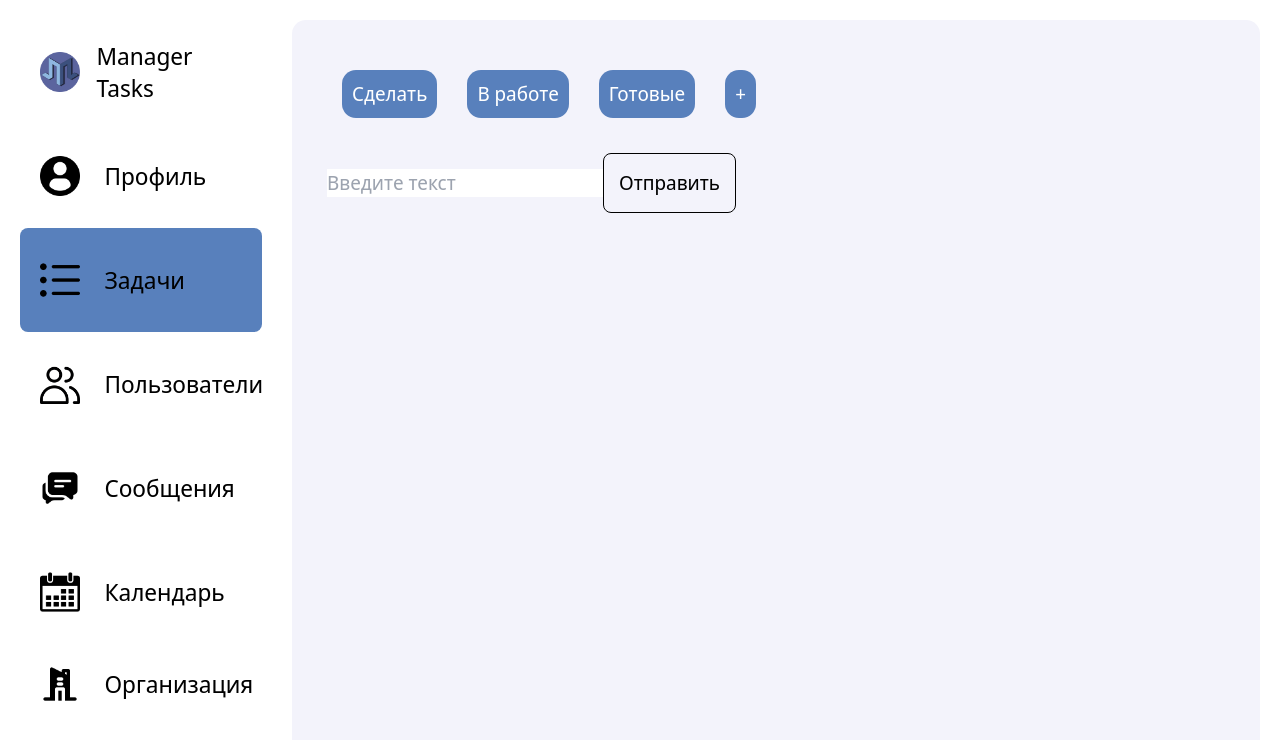
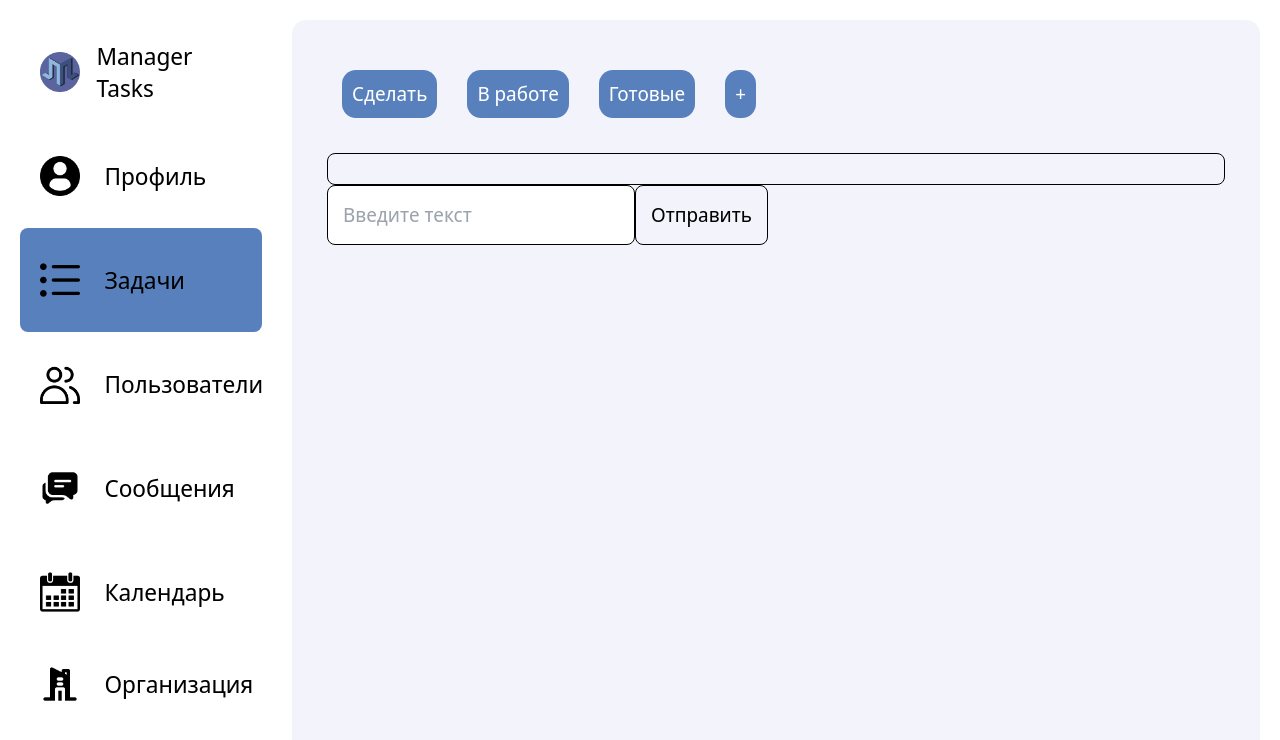
Before and after one commit to divelineq/manager-tasks, a React (Vite) app: page /account/tasks in a window 1280 px wide. Both pictures are taken after a click on the button "Отправить". Shown: the top 740 px of the page. Built offline with nearby package versions, Linux system fonts and the light colour scheme.

Commit message:
addTasks

```diff
--- a/src/components/tasks/Tasks.jsx
+++ b/src/components/tasks/Tasks.jsx
@@ -29,13 +29,21 @@ export default function Tasks() {
 					<Route path='add' element={<AddTask />} />
 					<Route path='*' element={<NotFound />} />
 				</Routes>
+				<div className={style.addTasks}>
 					<input
+						className={style.inputTasks}
 						type='text'
 						value={text}
 						placeholder='Введите текст'
 						onChange={(e) => dispatch(todoText(e.target.value))}
 					/>
-				<button onClick={() => dispatch(addTodo(text))}>Отправить</button>
+					<button
+						className={style.butTasks}
+						onClick={() => dispatch(addTodo(text))}
+					>
+						Отправить
+					</button>
+				</div>
 			</div>
 		</div>
 	)
--- a/src/components/tasks/Tasks.module.scss
+++ b/src/components/tasks/Tasks.module.scss
@@ -19,4 +19,11 @@
 			padding: 15px;
 		}
 	}
+	.addTasks {
+		.inputTasks {
+			border: 1px solid black;
+			padding: 15px;
+			border-radius: 8px;
+		}
+	}
 }
--- /dev/null
+++ b/src/components/tasks/make/Make.module.scss
@@ -0,0 +1,7 @@
+.makeTasks {
+	.task {
+		border: 1px solid black;
+		border-radius: 8px;
+		padding: 15px;
+	}
+}
--- a/src/components/tasks/make/MakeTask.jsx
+++ b/src/components/tasks/make/MakeTask.jsx
@@ -1,12 +1,14 @@
 import { useSelector } from 'react-redux'
+import style from './Make.module.scss'
 
 export default function MakeTask() {
 	const todos = useSelector((state) => state.todo.todos)
-	console.log(todos)
 	return (
-		<div>
+		<div className={style.makeTasks}>
 			{todos.map((el) => (
-				<div key={el.key}>{el}</div>
+				<div className={style.task} key={el.id}>
+					{el.title}
+				</div>
 			))}
 		</div>
 	)
--- a/src/main.jsx
+++ b/src/main.jsx
@@ -1,4 +1,3 @@
-import { StrictMode } from 'react'
 import { createRoot } from 'react-dom/client'
 import { Provider } from 'react-redux'
 import { BrowserRouter } from 'react-router-dom'
@@ -7,11 +6,9 @@ import './index.css'
 import store from './redux/store.jsx'
 
 createRoot(document.getElementById('root')).render(
-	<StrictMode>
-		<BrowserRouter>
-			<Provider store={store}>
-				<App />
-			</Provider>
-		</BrowserRouter>
-	</StrictMode>,
+	<BrowserRouter>
+		<Provider store={store}>
+			<App />
+		</Provider>
+	</BrowserRouter>,
 )
--- a/src/redux/todoSlice.jsx
+++ b/src/redux/todoSlice.jsx
@@ -11,10 +11,13 @@ export const todoSlice = createSlice({
 			state.text = action.payload
 		},
 		addTodo: (state, action) => {
-			state.todos.push(action.payload)
+			state.todos.push({
+				title: action.payload,
+				isComlite: false,
+				id: new Date().getTime(),
+			})
+			state.text = ''
 		},
-		// removeTodo: (state, action) => {},
-		// toggleTodo: (state, action) => {},
 	},
 })
 
```
Lines whose indentation alone changed are shown as unchanged.
